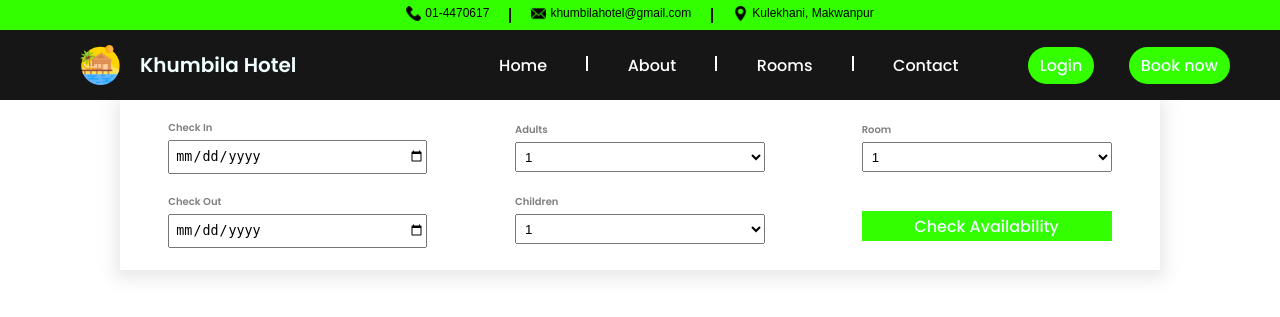
After one commit to binodbarai/RoomBookingMS, a PHP site: page /rooms.php in a window 1280 px wide. The commit adds this page. Shown: the top 317 px of the page. Run offline with PHP 8.4, Linux system fonts and the light colour scheme.

Commit message:
Third commit added rooms.php and some other small changes

```diff
--- a/css/main.css
+++ b/css/main.css
@@ -462,3 +462,56 @@ header ul{
     display: flex;
     align-items: center;
 }
+
+/* all rooms page styling */
+/* check-availability-after styling */
+.check-availability-after{
+    height: 130px;
+    width: 1040px;
+    margin: 70px auto ;
+    padding: 20px 0px;
+    font-family: 'Poppins', sans-serif;
+    font-size: 10px;
+    font-weight: bold;
+    color: #7F7F7F;
+    background: #FFFFFF;
+    box-shadow: 0px 4px 15px 5px rgba(171, 171, 171, 0.25);
+}
+.check-availability-after form .top{
+    display: flex;
+    justify-content: space-around;
+    align-items: center;
+    margin-bottom: 20px;
+
+}
+.check-availability-after form .down{
+    display: flex;
+    justify-content: space-around;
+
+}
+.check-availability-after form label{
+    display: block;
+}
+.check-availability-after form .inputs{
+    width: 250px;
+}
+.check-availability-after form button{
+    width: 250px;
+    height: 30px;
+    margin-top: 17px;
+    display: inline-block;
+    background-color: #33FF00;
+    border-style: none;
+    font-family: 'Poppins', sans-serif;
+    font-size: 16px;
+    font-weight: 500;
+    color: azure;
+
+}
+.check-availability-after form .input-fields{
+    width: 250px;
+    height: 30px;
+    margin-top: 4px;
+    padding-left: 5px;
+
+}
--- a/db/connection.php
+++ b/db/connection.php
@@ -1,6 +1,6 @@
 <?php
     // Create a connection object
-    $conn = new mysqli('localhost', 'root', '', 'roombooking');
+    $conn = mysqli_connect('localhost','root','','roombooking');
 
     // Check for connection errors
     if ($conn->connect_error) {
--- a/db/register.php
+++ b/db/register.php
@@ -2,7 +2,7 @@
     include 'connection.php';
     session_start();
 
-    if(isset($_POST['submit'])){
+    if(isset($_POST('submit'))){
         echo "Im here";
         $username = $_POST['username'];
         $email = $_POST['email'];
--- a/js/script.js
+++ b/js/script.js
@@ -1,4 +1,4 @@
-// this is for the position fixed nav bar
+// this is for the position fixed navbar
 window.addEventListener("scroll", function() {
     var navbar = document.querySelector(".navbar");
     var scrollPosition = window.pageYOffset || document.documentElement.scrollTop;
@@ -9,21 +9,18 @@ window.addEventListener("scroll", function() {
         navbar.classList.remove("fixed");
     }
 });
+
 // register form validation
 function validateForm() {
+    var username = document.getElementsByClassName('username')[0].value;
+    var phone = document.forms["myForm"]["phone"].value;
+    var email = document.forms["myForm"]["email"].value;
     var password = document.getElementById('password').value;
     var confirmPassword = document.getElementById('confirm_password').value;
-  var username = document.forms["myForm"]["username"].value;
-  var phone = document.forms["myForm"]["phone"].value;
-  var email = document.forms["myForm"]["email"].value;
 
     if (password !== confirmPassword) {
         alert("Error: Passwords do not match!");
         return false; // Prevent form submission
-  }
-  else{
-  // Passwords match, allow form submission
-  return true;
     }
 
     if (username == "") {
@@ -44,7 +41,7 @@ function validateForm() {
     }
 
     var phoneRegex = /^[0-9]{10}$/;
-  if (!mobileRegex.test(phone)) {
+    if (!phoneRegex.test(phone)) {
         alert("Please enter a valid 10-digit mobile number.");
         return false;
     }
@@ -59,12 +56,17 @@ function validateForm() {
         alert(
             'Password should be 8 to 15 characters long and should contain at least one lowercase letter,   one uppercase letter, one number, and one special character.'
         );
-      return;
+        return false;
     }
+
+    // Form is valid, allow submission
+    return true;
 }
+
 // closing the login and register page
 function closeLogin() {
     window.location.replace('index.php');
 }
+
 const closeButton = document.querySelector('.cross');
 closeButton.addEventListener('click', closeLogin);
--- a/login.php
+++ b/login.php
@@ -1,3 +1,5 @@
+
+
 <!DOCTYPE html>
 <html lang="en">
 <head>
@@ -17,7 +19,7 @@
     <div class="overlay"></div>
     <form action="" method="post">
         <div class="container">
-            <span class="cross">&times;</span>
+            <span class="cross"><a href="index.php">&times;</a></span>
             <h1>Login</h1>
             <div class="inputbox">
                 <input type="text" name="email/phone" required>
--- /dev/null
+++ b/rooms.php
@@ -0,0 +1,66 @@
+<?php
+    include 'db/connection.php';
+    session_start();
+?>
+<!DOCTYPE html>
+<html lang="en">
+<head>
+    <meta charset="UTF-8">
+    <meta http-equiv="X-UA-Compatible" content="IE=edge">
+    <meta name="viewport" content="width=device-width, initial-scale=1.0">
+    <title>Rooms</title>
+    <link rel="preconnect" href="https://fonts.googleapis.com">
+    <link rel="preconnect" href="https://fonts.gstatic.com" crossorigin>
+    <link href="https://fonts.googleapis.com/css2?family=Poppins:wght@400;500;600&display=swap" rel="stylesheet">
+    <link rel="stylesheet" href="https://cdnjs.cloudflare.com/ajax/libs/font-awesome/6.4.0/css/all.min.css" integrity="sha512-iecdLmaskl7CVkqkXNQ/ZH/XLlvWZOJyj7Yy7tcenmpD1ypASozpmT/E0iPtmFIB46ZmdtAc9eNBvH0H/ZpiBw==" crossorigin="anonymous" referrerpolicy="no-referrer" />
+    <link rel="stylesheet" href="./css/main.css">
+    <script src="./js/script.js"></script>
+</head>
+<body>
+    <!-- header section -->
+    <?php include 'templates/header.php'?>
+
+    <!-- check availability -->
+    <div class="check-availability-after">
+            <form action="#">
+                <div class="top">
+                    <div class="inputs">
+                        <label for="check-in">Check In</label>
+                        <input class="input-fields" type="date" name="check-in-date">
+                    </div>
+                    <div class="inputs">
+                        <label for="Adults">Adults</label>
+                        <select class="input-fields" name="no-of-adults">
+                            <option value="1">1</option>
+                            <option value="2">2</option>
+                            <option value="3">3</option>
+                        </select>
+                    </div>
+                    <div class="inputs">
+                        <label for="room">Room</label>
+                        <select class="input-fields" name="no-of-rooms" id="">
+                            <option value="1">1</option>
+                        </select>
+                    </div>
+                </div>
+                <div class="down">
+                    <div class="inputs">
+                        <label for="check-out">Check Out</label>
+                        <input class="input-fields" type="date" name="check-out-date">
+                    </div>
+                    <div class="inputs">
+                        <label for="Adults">Children</label>
+                        <select class="input-fields" name="no-of-adults">
+                            <option value="1">1</option>
+                            <option value="2">2</option>
+                            <option value="3">3</option>
+                        </select>
+                    </div>
+                    <div class="button-div">
+                        <button class="check-availability-button">Check Availability</button>
+                    </div>
+                </div>
+            </form>
+        </div>
+</body>
+</html>
```
Also changed, not shown: css/login-register.css (+5 -2 lines), register.php (+1 -55 lines). Lines whose indentation alone changed are shown as unchanged.
